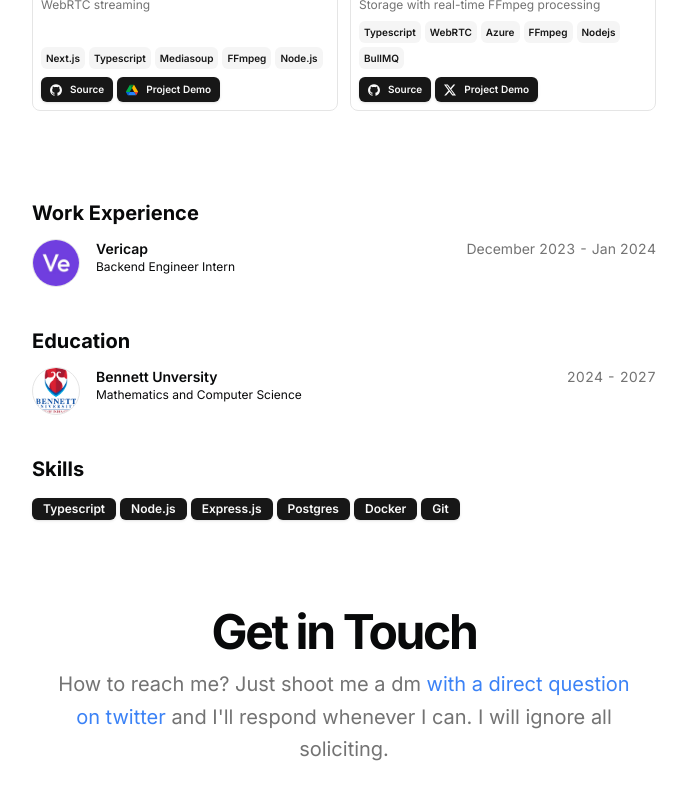
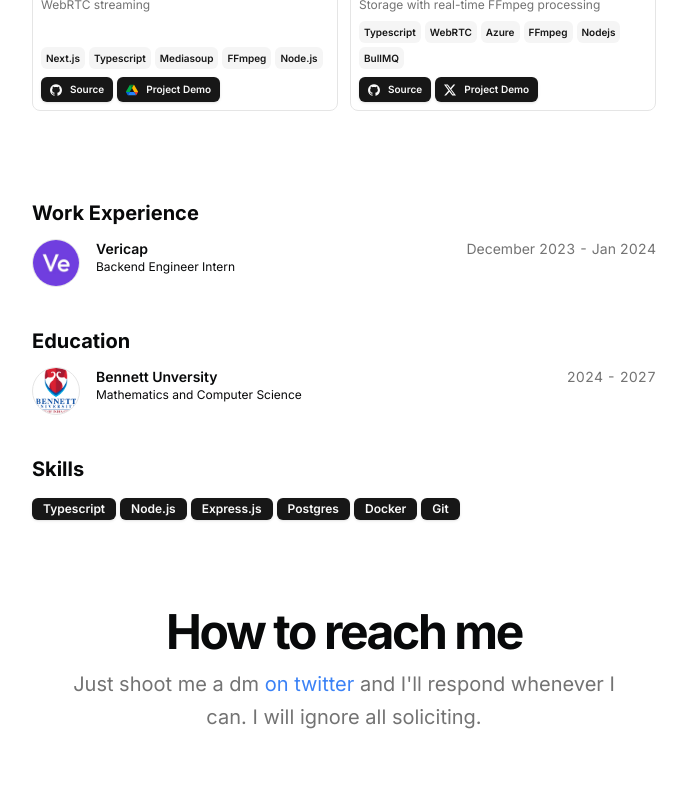
Before and after one commit to sarthaksharma27/portfolio, a Next.js app: page / in a window 1280 px wide. Shown: the part 1223-2023 px from the top of the page, without its empty margins (296-983 px from the left). Built offline with nearby package versions, Linux system fonts and the light colour scheme.

Commit message:
refactor: update the contact me

```diff
--- a/src/app/page.tsx
+++ b/src/app/page.tsx
@@ -202,15 +202,15 @@ export default function Page() {
                 Contact
               </div> */}
               <h2 className="text-3xl font-bold tracking-tighter sm:text-5xl">
-                Get in Touch
+                How to reach me
               </h2>
               <p className="mx-auto max-w-[600px] text-muted-foreground md:text-xl/relaxed lg:text-base/relaxed xl:text-xl/relaxed">
-                How to reach me? Just shoot me a dm{" "}
+                Just shoot me a dm{" "}
                 <Link
                   href={DATA.contact.social.X.url}
                   className="text-blue-500 hover:underline"
                 >
-                  with a direct question on twitter
+                  on twitter
                 </Link>{" "}
                 and I&apos;ll respond whenever I can. I will ignore all
                 soliciting.
```
